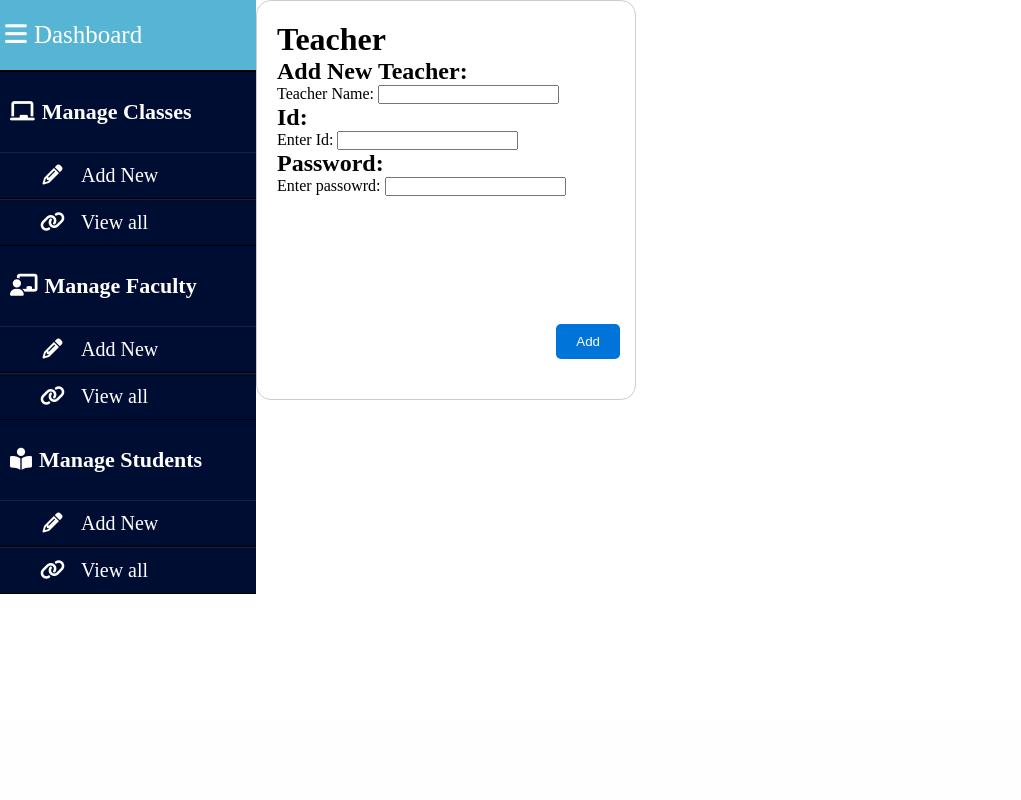
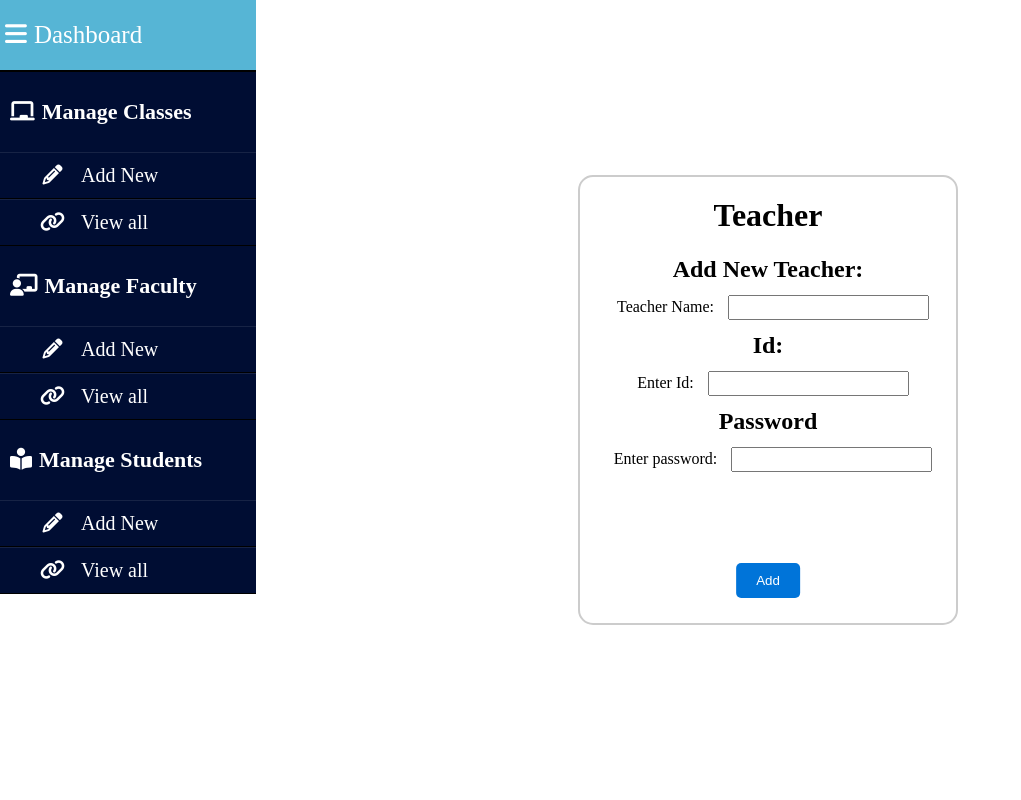
Before and after one commit to KhushiJain2004/Attendance-management-system-Devops-lab-, a Django app: template ATTENDANCE_MANAGEMENT_SYSTEM/template/teacher.html in a window 1280 px wide. Shown: the part 80-880 px from the top of the page, without its empty margins (0-1021 px from the left). Before the commit the page ends 674 px from the top, so only its background shows below. Run offline with Django 4.2, Linux system fonts and the light colour scheme; the template is opened without the code that fills it, so the values that code supplies are empty.

Commit message:
Update teacher.html

```diff
--- a/ATTENDANCE_MANAGEMENT_SYSTEM/template/teacher.html
+++ b/ATTENDANCE_MANAGEMENT_SYSTEM/template/teacher.html
@@ -11,34 +11,45 @@
 </head>
 
 <style>
-    /* body {
+    .content-container {
         display: flex;
         justify-content: center;
         align-items: center;
         height: 100vh;
         margin: 0;
-    } */
+    }
 
     .box {
-        text-align: left;
+        text-align: center;
         padding: 20px;
-        border: 1px solid #ccc;
+        border: 2px solid #ccc;
         width: 380px;
-        height: 400px; /* Increase the height of the box */
+        height: 450px;/* Increase the height of the box */
         border-radius: 15px;
         position: relative;
     }
 
     .add-button {
         position: absolute;
-        bottom: 40px; /* Move the button down by changing the value */
-        right: 15px;
+        bottom:25px;/* Move the button down by changing the value */
+        left: 50%;
+        transform: translateX(-50%);
         background-color: #0074D9;
         color: white;
         padding: 10px 20px;
         border: none;
         border-radius: 5px;
         cursor: pointer;
+    }
+    .box h1{
+        padding-bottom: 10px;
+    }
+    .box h2{
+        padding-bottom: 12px;
+        padding-top: 12px;
+    }
+    .box label,input{
+        padding: 3px 10px;
     }
 </style>
 
@@ -84,24 +95,24 @@
         <h1>Teacher</h1>
 
         <div>
-            <h2>Add New Teacher:</h2>
+            <h2>Add New Teacher: </h2>
             <label for="courseName">Teacher Name:</label>
             <input type="text" id="courseName" name="courseName">
         </div>
 
         <div>
-            <h2>Id:</h2>
-            <label for="teacherName">Enter Id:</label>
+            <h2>Id: </h2>
+            <label for="teacherName"> Enter Id:</label>
             <input type="text" id="teacherName" name="teacherName">
         </div>
 
         <div>
-            <h2>Password:</h2>
-            <label for="capacity">Enter passowrd:</label>
+            <h2>Password</h2>
+            <label for="capacity">Enter password:</label>
             <input type="number" id="capacity" name="capacity">
         </div>
 
-        <button class="add-button">Add</button>
+        <div><button class="add-button">Add</button></div>
     </div>
     </div>
 </body>
```
